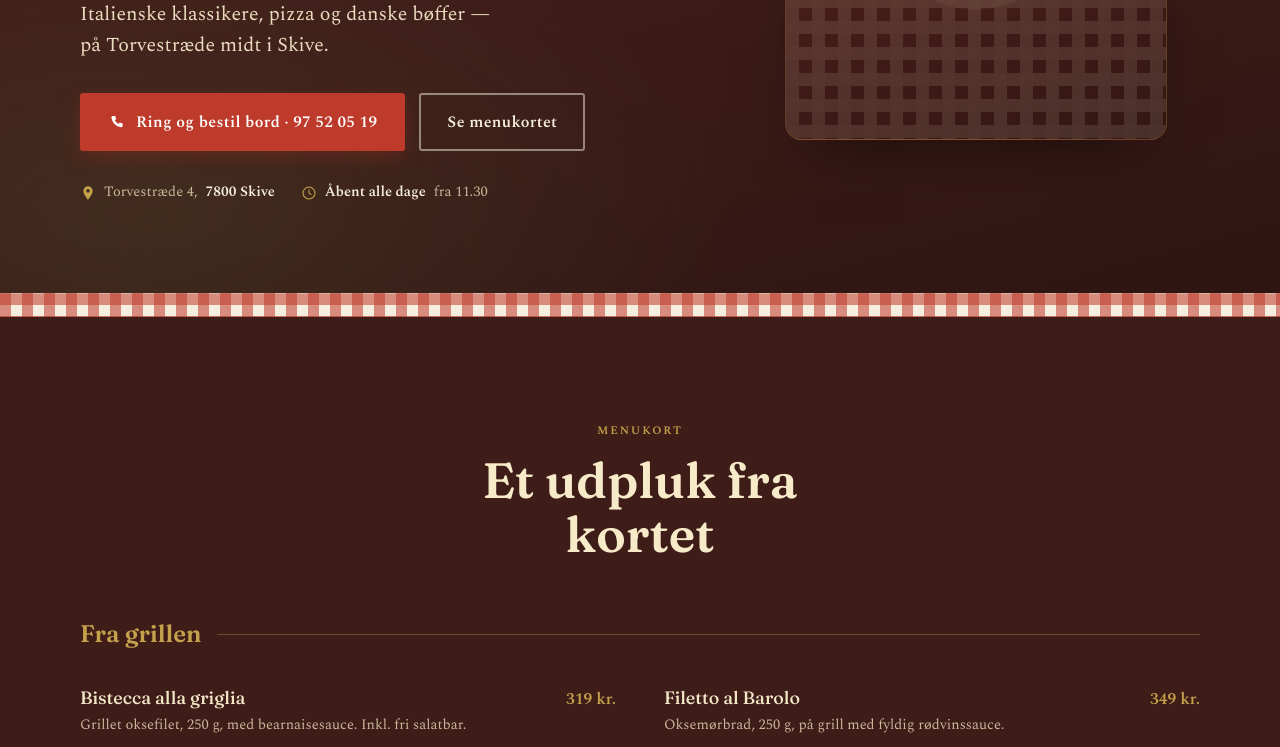
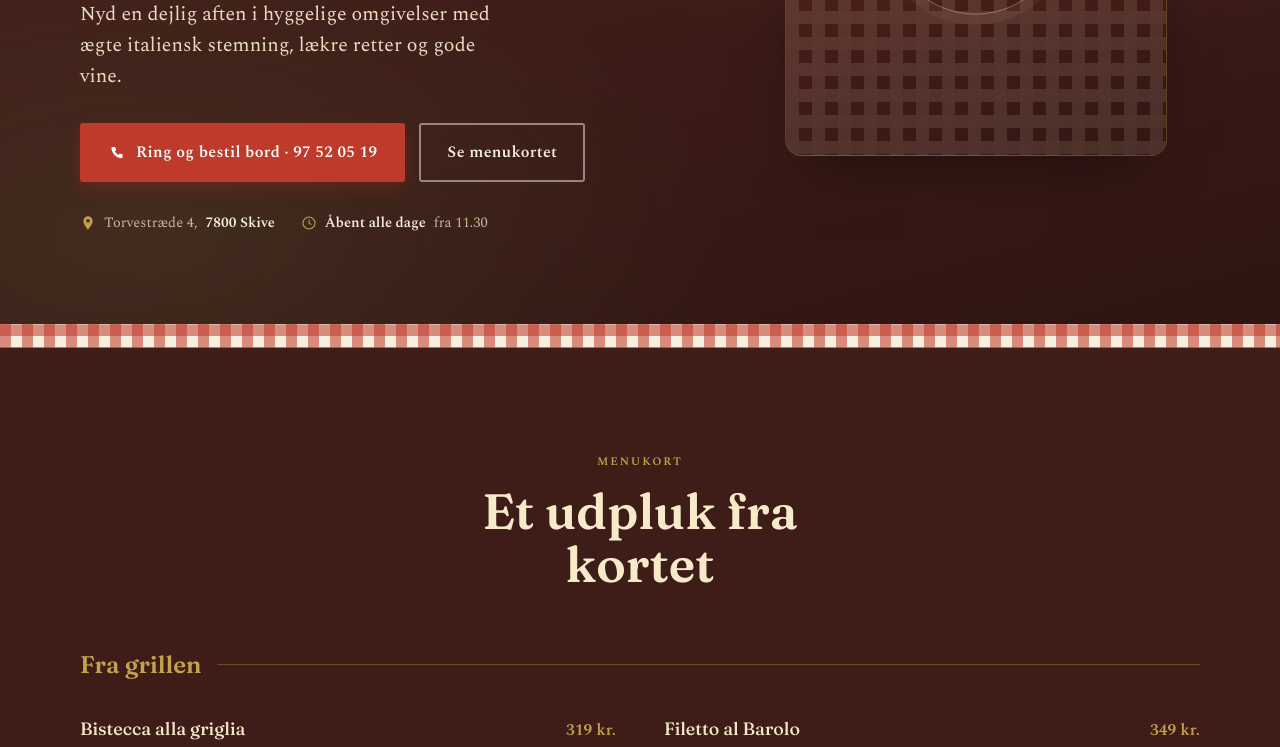
Before and after one commit to AndersBovbjerg/Italia, a plain HTML site: page index.html in a window 1280 px wide. Shown: the part 548-1295 px from the top of the page. Drawn offline with nearby package versions, Linux system fonts and the light colour scheme.

Commit message:
Ændret i Hero teksten

```diff
--- a/index.html
+++ b/index.html
@@ -334,7 +334,7 @@
     <div class="hero-copy">
       <span class="eyebrow">Det Italienske &middot; Skive</span>
       <h1>Pizza fra ovnen.<em>Bøffer fra grillen.</em></h1>
-      <p class="tag">Italienske klassikere, pizza og danske bøffer &mdash; på Torvestræde midt i Skive.</p>
+      <p class="tag">Nyd en dejlig aften i hyggelige omgivelser med ægte italiensk stemning, lækre retter og gode vine.</p>
       <div class="actions">
         <a class="btn btn-primary" href="tel:+4597520519">
           <svg viewBox="0 0 24 24" fill="none" aria-hidden="true"><path d="M6.5 4h3l1.5 4-2 1.5a11 11 0 0 0 5 5l1.5-2 4 1.5v3a2 2 0 0 1-2.2 2A16 16 0 0 1 4.5 6.2 2 2 0 0 1 6.5 4Z" fill="currentColor"/></svg>
```
